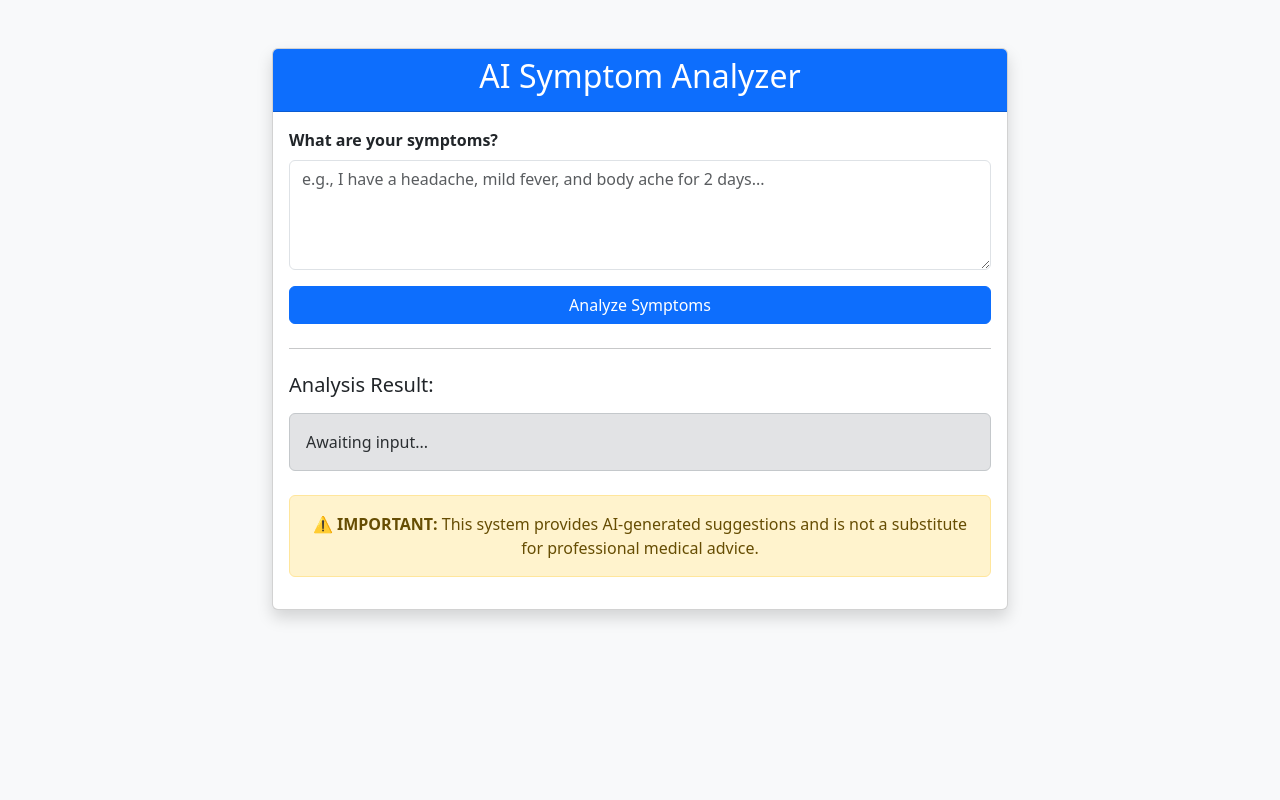
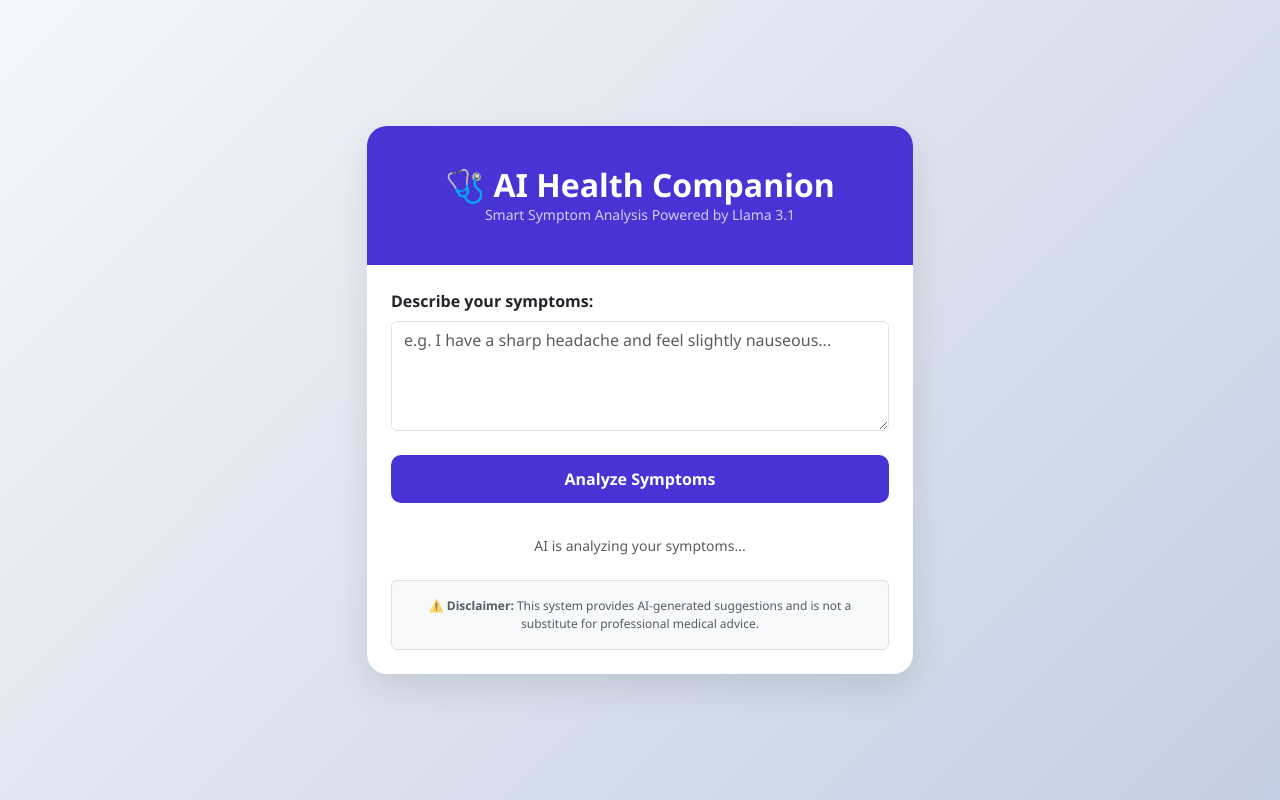
Before and after one commit to andrielmariya/smart-healthcare-app, a Flask app: page / in a window 1280 px wide. Run offline with Flask 3, Linux system fonts and the light colour scheme.

Commit message:
Final UI overhaul for medical dashboard

```diff
--- a/templates/index.html
+++ b/templates/index.html
@@ -3,33 +3,90 @@
 <head>
     <meta charset="UTF-8">
     <meta name="viewport" content="width=device-width, initial-scale=1.0">
-    <title>AI Health Companion</title>
+    <title>AI Health Companion | Andriel</title>
     <link href="https://cdn.jsdelivr.net/npm/bootstrap@5.3.0/dist/css/bootstrap.min.css" rel="stylesheet">
+    <link rel="stylesheet" href="https://cdnjs.cloudflare.com/ajax/libs/animate.css/4.1.1/animate.min.css"/>
+    <style>
+        body {
+            background: linear-gradient(135deg, #f5f7fa 0%, #c3cfe2 100%);
+            min-height: 100vh;
+            font-family: 'Segoe UI', Tahoma, Geneva, Verdana, sans-serif;
+            display: flex;
+            align-items: center;
+        }
+        .main-card {
+            border: none;
+            border-radius: 20px;
+            box-shadow: 0 15px 35px rgba(0,0,0,0.1);
+            overflow: hidden;
+        }
+        .header-section {
+            background: #4834d4;
+            color: white;
+            padding: 2.5rem 1rem;
+            text-align: center;
+        }
+        .btn-analyze {
+            background: #4834d4;
+            border: none;
+            padding: 12px;
+            font-weight: 600;
+            border-radius: 10px;
+            transition: all 0.3s ease;
+        }
+        .btn-analyze:hover {
+            background: #686de0;
+            transform: translateY(-2px);
+            box-shadow: 0 5px 15px rgba(72, 52, 212, 0.3);
+        }
+        .result-container {
+            border-left: 5px solid #4834d4;
+            background: #f8f9ff;
+            border-radius: 0 12px 12px 0;
+            display: none;
+        }
+        .loader {
+            display: none;
+            width: 40px;
+            height: 40px;
+            border: 4px solid #f3f3f3;
+            border-top: 4px solid #4834d4;
+            border-radius: 50%;
+            animation: spin 1s linear infinite;
+        }
+        @keyframes spin { 0% { transform: rotate(0deg); } 100% { transform: rotate(360deg); } }
+    </style>
 </head>
-<body class="bg-light">
-    <div class="container mt-5">
+<body>
+
+<div class="container">
     <div class="row justify-content-center">
-            <div class="col-md-8">
-                <div class="card shadow">
-                    <div class="card-header bg-primary text-white text-center">
-                        <h2>AI Symptom Analyzer</h2>
+        <div class="col-md-8 col-lg-6">
+            <div class="card main-card animate__animated animate__fadeInUp">
+                <div class="header-section">
+                    <h2 class="fw-bold mb-0">🩺 AI Health Companion</h2>
+                    <p class="small opacity-75 mb-0">Smart Symptom Analysis Powered by Llama 3.1</p>
                 </div>
-                    <div class="card-body">
-                        <div class="mb-3">
-                            <label for="symptoms" class="form-label"><strong>What are your symptoms?</strong></label>
-                            <textarea class="form-control" id="symptoms" rows="4" placeholder="e.g., I have a headache, mild fever, and body ache for 2 days..."></textarea>
-                        </div>
-                        <button class="btn btn-primary w-100" id="analyzeBtn">Analyze Symptoms</button>
-
-                        <hr class="my-4">
-
-                        <h5 class="mb-3">Analysis Result:</h5>
-                        <div id="resultBox" class="alert alert-secondary">
-                            Awaiting input...
+                <div class="card-body p-4">
+                    <div class="mb-4">
+                        <label class="form-label fw-bold">Describe your symptoms:</label>
+                        <textarea id="symptoms" class="form-control" rows="4" placeholder="e.g. I have a sharp headache and feel slightly nauseous..."></textarea>
                     </div>
 
-                        <div class="alert alert-warning mt-4 text-center" role="alert">
-                            <strong>⚠️ IMPORTANT:</strong> This system provides AI-generated suggestions and is not a substitute for professional medical advice.
+                    <button id="analyzeBtn" class="btn btn-primary w-100 btn-analyze mb-4">Analyze Symptoms</button>
+
+                    <div id="loading" class="text-center mb-4">
+                        <div class="loader mx-auto"></div>
+                        <p class="text-muted small mt-2">AI is analyzing your symptoms...</p>
+                    </div>
+
+                    <div id="resultBox" class="result-container p-4 animate__animated animate__fadeIn">
+                        </div>
+
+                    <div class="mt-4 p-3 bg-light rounded border">
+                        <small class="text-muted d-block text-center" style="font-size: 0.75rem;">
+                            ⚠️ <strong>Disclaimer:</strong> This system provides AI-generated suggestions and is not a substitute for professional medical advice.
+                        </small>
                     </div>
                 </div>
             </div>
@@ -41,13 +98,12 @@
     document.getElementById('analyzeBtn').addEventListener('click', async function() {
         const symptomsText = document.getElementById('symptoms').value;
         const resultBox = document.getElementById('resultBox');
+        const loader = document.getElementById('loading');
 
-            if (!symptomsText.trim()) {
-                alert("Please enter some symptoms first!");
-                return;
-            }
+        if (!symptomsText.trim()) return alert("Please enter your symptoms.");
 
-            resultBox.innerHTML = "<em>Analyzing symptoms... Please wait.</em>";
+        resultBox.style.display = 'none';
+        loader.style.display = 'block';
 
         try {
             const response = await fetch('/analyze-symptoms', {
@@ -57,44 +113,33 @@
             });
 
             const data = await response.json();
+            loader.style.display = 'none';
 
             if (data.error) {
+                resultBox.style.display = 'block';
                 resultBox.innerHTML = `<span class='text-danger'>${data.error}</span>`;
                 return;
             }
 
-                const actionsHtml = data.recommended_actions.map(action => `<li>${action}</li>`).join('');
-                const medicalHelpHtml = data.seek_medical_help_if.map(flag => `<li>${flag}</li>`).join('');
+            let badge = data.confidence_level === "High" ? "bg-danger" : (data.confidence_level === "Medium" ? "bg-warning text-dark" : "bg-success");
 
-                // --- NEW: Dynamic Badge Color Logic ---
-                let badgeClass = "bg-info"; // Default blue
-                if (data.confidence_level === "High") {
-                    badgeClass = "bg-danger"; // Red
-                } else if (data.confidence_level === "Medium") {
-                    badgeClass = "bg-warning text-dark"; // Yellow
-                } else if (data.confidence_level === "Low") {
-                    badgeClass = "bg-success"; // Green
-                }
+            resultBox.style.display = 'block';
+            resultBox.innerHTML = `
+                <h4 class="fw-bold" style="color: #4834d4;">${data.possible_condition}</h4>
+                <span class="badge ${badge} mb-3">Confidence: ${data.confidence_level}</span>
 
-                // Update the UI
-                resultBox.innerHTML = `
-                    <h4 class="text-primary">${data.possible_condition}</h4>
-                    <p><strong>Confidence Level:</strong> <span class="badge ${badgeClass}">${data.confidence_level}</span></p>
+                <p class="fw-bold mb-1 text-dark">Suggested Actions:</p>
+                <ul class="ps-3 small">${data.recommended_actions.map(a => `<li>${a}</li>`).join('')}</ul>
 
-                    <strong>Recommended Actions:</strong>
-                    <ul>${actionsHtml}</ul>
-
-                    <strong class="text-danger">Seek Medical Help If:</strong>
-                    <ul>${medicalHelpHtml}</ul>
-
-                    <hr>
-                    <small class="text-muted"><em>${data.disclaimer}</em></small>
+                <p class="fw-bold mb-1 text-danger">Seek Help If:</p>
+                <ul class="ps-3 small">${data.seek_medical_help_if.map(f => `<li>${f}</li>`).join('')}</ul>
             `;
         } catch (error) {
-                resultBox.innerHTML = "<span class='text-danger'>Error connecting to the server. Make sure Flask is running!</span>";
-                console.error("Error:", error);
+            loader.style.display = 'none';
+            alert("Connection error. Is the server live?");
         }
     });
 </script>
+
 </body>
 </html>
```
Lines whose indentation alone changed are shown as unchanged.
